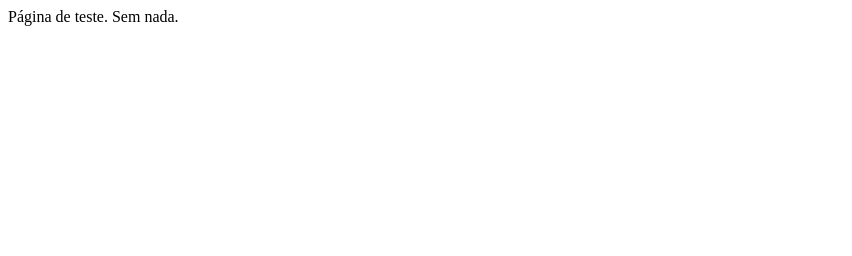
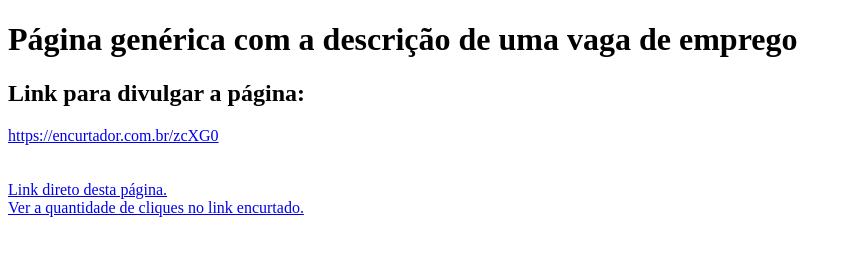
Before and after one commit to thaiguer/test_page, a plain HTML site: page index.html in a window 1280 px wide. Shown: the whole page, without its empty margins (0-852 px from the left). Drawn offline with Linux system fonts and the light colour scheme.

Commit message:
update links

```diff
--- a/index.html
+++ b/index.html
@@ -6,7 +6,12 @@
     <title>Document</title>
 </head>
 <body>
-    Página de teste.
-    Sem nada.
+    <h1>Página genérica com a descrição de uma vaga de emprego</h1>
+    <h2>Link para divulgar a página:</h2>
+    <a href="https://encurtador.com.br/zcXG0">https://encurtador.com.br/zcXG0</a>
+    <br><br><br>
+    <a href="https://thaiguer.github.io/test_page/">Link direto desta página.</a>
+    <br>
+    <a href="https://www.encurtador.com.br/total-de-cliques-da-url.php?u=encurtador.com.br/zcXG0">Ver a quantidade de cliques no link encurtado.</a>
 </body>
 </html>
```
